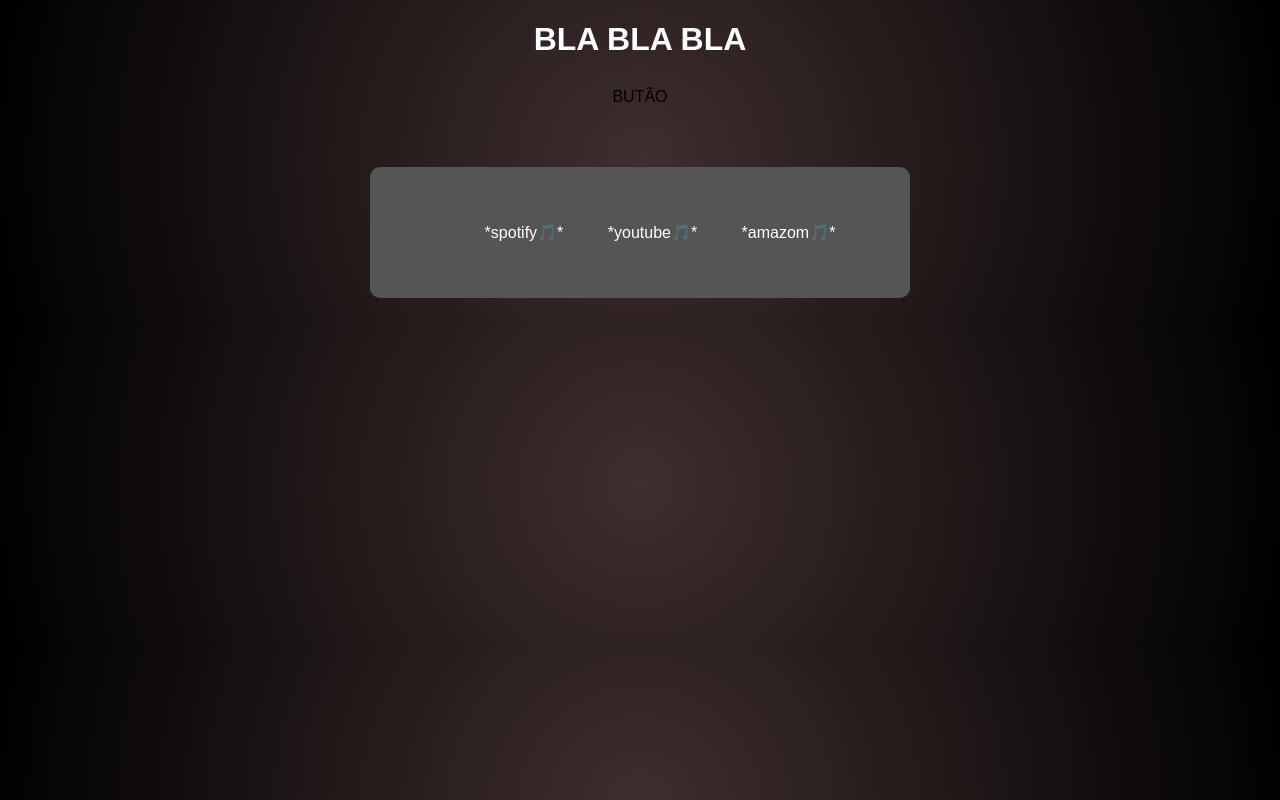
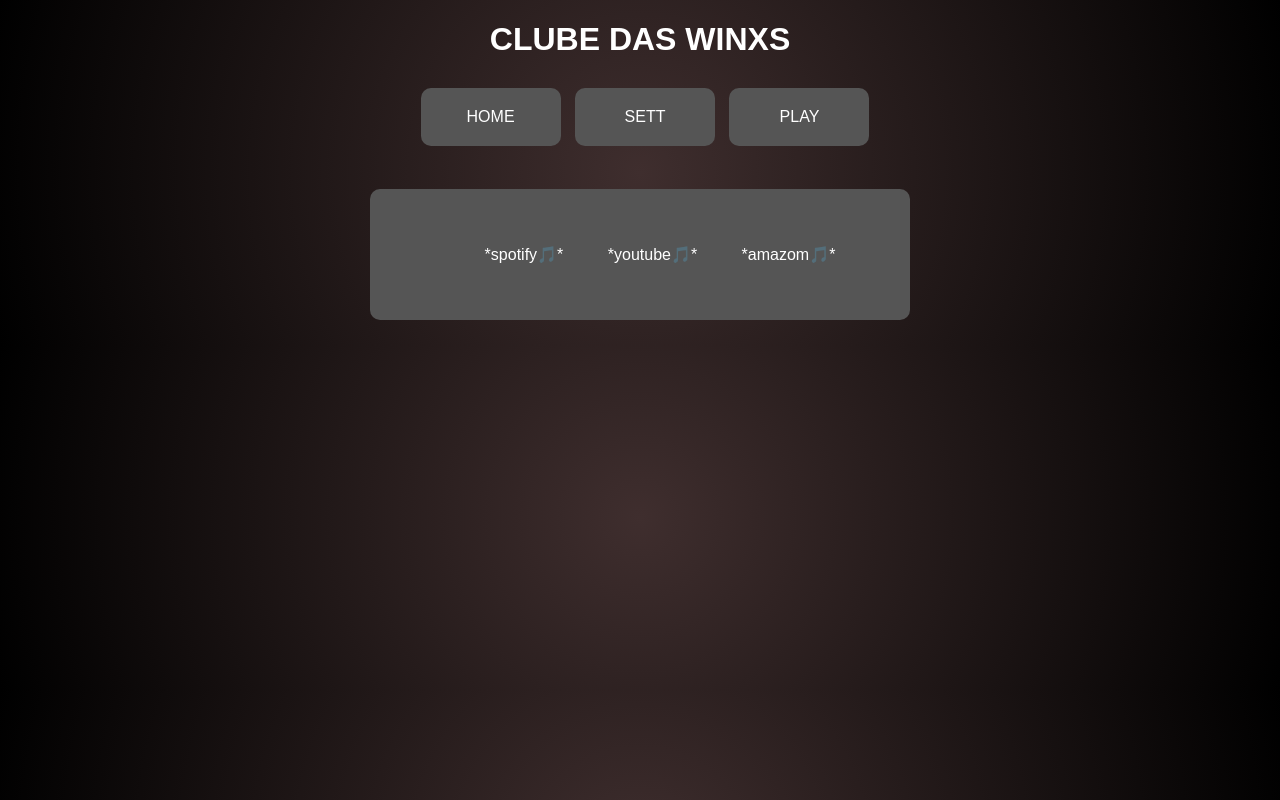
Before and after one commit to cassioc945-commits/SS1Nb-CC1Nb-CSW-26, a plain HTML site: page Aula 12/index.html in a window 1280 px wide. Drawn offline with Linux system fonts and the light colour scheme.

Commit message:
Update index.html content and structure

```diff
--- a/Aula 12/index.html
+++ b/Aula 12/index.html
@@ -1,5 +1,6 @@
 <!DOCTYPE html>
 <html lang="pt-br">
+
 <head>
     <meta charset="UTF-8">
     <meta name="viewport" content="width=device-width, initial-scale=1.0">
@@ -7,17 +8,27 @@
 
     <link rel="stylesheet" href="style.css">
 </head>
+
 <body>
-    <h1>BLA BLA BLA</h1>
 
-    <div class="butao">
-        BUTÃO
+    <h1>CLUBE DAS WINXS</h1>
+
+    <div class="home">
+        HOME
+    </div>
+
+    <div class="home">
+        SETT
+    </div>
+
+    <div class="play">
+        PLAY
     </div>
 
     <br><br>
 
     <div class="stream">
-         <ul>
+        <ul>
             <li><a href="https://open.spotify.com">spotify</a></li>
             <li><a href="https://www.youtube.com">youtube</a></li>
             <li><a href="https://www.amazom.com">amazom</a></li>
@@ -25,4 +36,5 @@
     </div>
 
 </body>
+
 </html>
```
